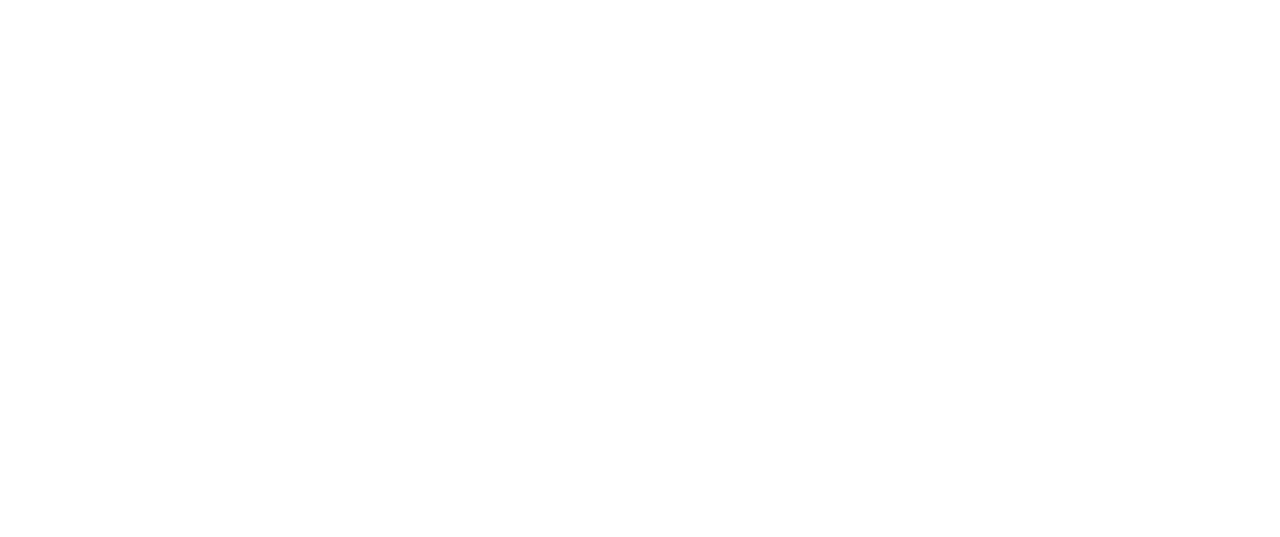
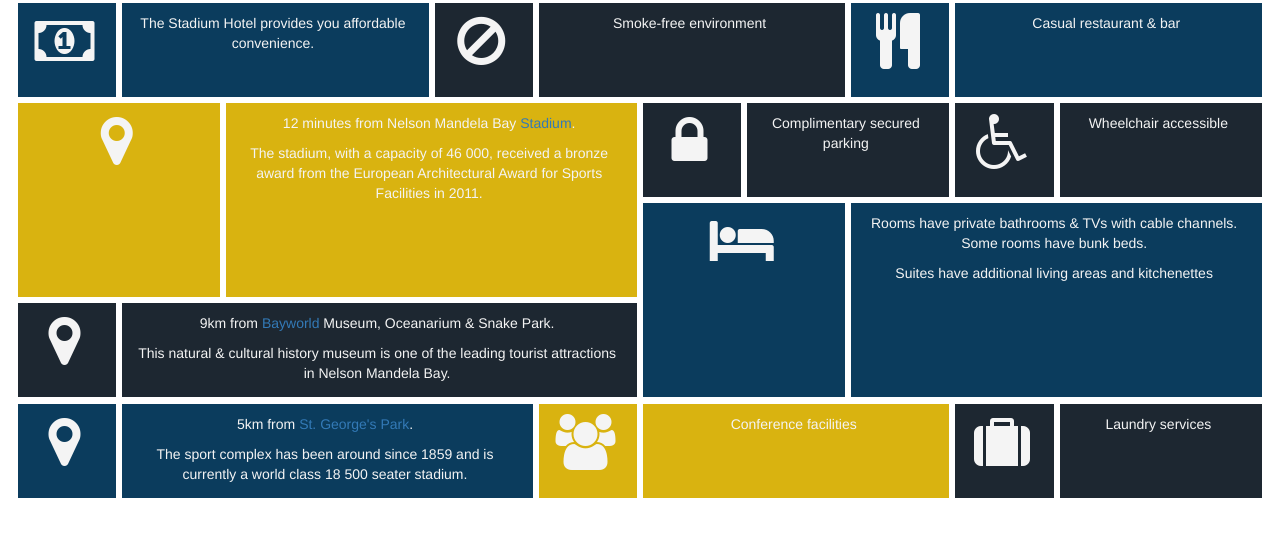
Before and after one commit to BelgiumCampus/stadiumhotel, a PHP site: page / in a window 1280 px wide. Before the commit the part shown is empty. Shown: the top 537 px of the page. Run offline with PHP 8.4, Linux system fonts and the light colour scheme; some libraries are stand-ins or nearby versions.

Commit message:
Basic tiled content on index. Icons should change to photos

```diff
--- a/css/site.css
+++ b/css/site.css
@@ -2,3 +2,48 @@
     font-family: "bank";
     src: url("../content/OPTIBankGothic-Medium") format("opentype");
 }
+
+.border {
+    border: 3px #fff solid;
+}
+
+.tile-sm {
+    height: 100px;
+    padding-left: 10px;
+    padding-top: 10px;
+    padding-bottom: 10px;
+    border: 3px #fff solid;
+    text-align: center;
+}
+
+.tile-lg {
+    height: 200px;
+    padding-left: 10px;
+    padding-top: 10px;
+    padding-bottom: 10px;
+    border: 3px #fff solid;
+    text-align: center;
+}
+
+.tile-color-1 {
+    background-color: #0B3C5D;
+    color: #F4F4F4;
+}
+
+.tile-color-2 {
+    background-color: #1d2731;
+    color: #F4F4F4;
+}
+
+.tile-color-3 {
+    background-color: #d9b310;
+    color: #F4F4F4;
+}
+
+.odd-tile {
+    margin-top: -100px;
+}
+
+.icon {
+    font-size: 4em !important;
+}
--- a/index.html
+++ b/index.html
@@ -3,6 +3,7 @@
     <head>
         <link rel="stylesheet" href="css/bootstrap.css" type="text/css"/>
         <link rel="stylesheet" href="css/site.css" type="text/css"/>
+        <link rel="stylesheet" href="https://maxcdn.bootstrapcdn.com/font-awesome/4.6.3/css/font-awesome.min.css" type="text/css"/>
         <!--todo: proper favicon-->
         <link rel="icon" href="content/stadium-hotel-logo.jpg"/>
         <meta name="viewport" content="width=device-width, initial-scale=1"/>
@@ -20,7 +21,89 @@
                 <!--quick booking-->
             </section>
             <section>
-                <!--tiles-->
+                <div class="container-fluid">
+                    <div class="row">
+                        <div class="col-lg-12 col-md-12 col-sm-12">
+                            <div class="">
+                                <div class="col-lg-1 tile-sm tile-color-1 hidden-xs hidden-sm"><i  class="fa fa-money icon"></i></div>
+                                <div class="col-lg-3 tile-sm tile-color-1 ">The Stadium Hotel provides you affordable convenience.</div>
+                                <div class="col-lg-1 tile-sm tile-color-2 hidden-xs hidden-sm"><i class="fa fa-ban icon"></i></div>
+                                <div class="col-lg-3 tile-sm tile-color-2 ">Smoke-free environment</div>
+                                <div class="col-lg-1 tile-sm tile-color-1 hidden-xs hidden-sm"><i class="fa fa-cutlery icon"></i></div>
+                                <div class="col-lg-3 tile-sm tile-color-1 ">Casual restaurant & bar</div>
+                            </div>
+                        </div>
+                    </div>
+                    <div class="row">
+                        <div class="col-lg-12 col-md-12 col-sm-12">
+                            <div class="">
+                                <div class="col-lg-2 tile-lg tile-color-3 hidden-xs hidden-sm"><i class="fa fa-map-marker icon"></i></div>
+                                <div class="col-lg-4 tile-lg tile-color-3 ">
+                                    <p>
+                                        12 minutes from Nelson Mandela Bay <a href="http://www.nmbstadium.com/">Stadium</a>.
+                                    </p>
+                                    <p>
+                                        The stadium, with a capacity of 46 000, received a bronze award from the European Architectural Award for Sports Facilities in 2011.
+                                    </p>
+                                </div>
+                                <div class="col-lg-1 tile-sm tile-color-2 hidden-xs hidden-sm"><i class="fa fa-lock icon"></i></div>
+                                <div class="col-lg-2 tile-sm tile-color-2 ">Complimentary secured parking</div>
+                                <div class="col-lg-1 tile-sm tile-color-2 hidden-xs hidden-sm"><i class="fa fa-wheelchair icon"></i></div>
+                                <div class="col-lg-2 tile-sm tile-color-2 ">Wheelchair accessible</div>
+                                <div class="col-lg-2 tile-lg tile-color-1 hidden-xs hidden-sm"><i class="fa fa-hotel icon"></i></div>
+                                <div class="col-lg-4 tile-lg tile-color-1">
+                                    <p>Rooms have private bathrooms & TVs with cable channels. Some rooms have bunk beds.</p>
+                                    <p>Suites have additional living areas and kitchenettes</p>
+                                </div>
+                            </div>
+                        </div>
+                    </div>
+                    <div class="row">
+                        <div class="col-lg-12 col-md-12 col-sm-12">
+                            <div class="odd-tile hidden-xs hidden-sm">
+                                <div class="col-lg-1 tile-sm tile-color-2 hidden-xs hidden-sm"><i class="fa fa-map-marker icon"></i></div>
+                                <div class="col-lg-5 tile-sm tile-color-2 ">
+                                    <p>
+                                        9km from <a href="http://www.bayworld.co.za/">Bayworld</a> Museum, Oceanarium & Snake Park.
+                                    </p>
+                                    <p>
+                                        This natural & cultural history museum is one of the leading tourist attractions in Nelson Mandela Bay.
+                                    </p>
+                                </div>
+                            </div>
+                            <!--the following div replaces the preceding div in mobile view-->
+                            <div class="hidden-md hidden-lg">
+                                <div class="col-lg-5 tile-sm tile-color-2 ">
+                                    <p>
+                                        9km from <a href="http://www.bayworld.co.za/">Bayworld</a> Museum, Oceanarium & Snake Park.
+                                    </p>
+                                    <p>
+                                        This natural & cultural history museum is one of the leading tourist attractions in Nelson Mandela Bay.
+                                    </p>
+                                </div>
+                            </div>
+                        </div>
+                    </div>
+                    <div class="row">
+                        <div class="col-lg-12 col-md-12 col-sm-12">
+                            <div class="">
+                                <div class="col-lg-1 tile-sm tile-color-1 hidden-xs hidden-sm"><i class="fa fa-map-marker icon"></i></div>
+                                <div class="col-lg-4 tile-sm tile-color-1 ">
+                                    <p>
+                                        5km from <a href="http://stgeorgespark.nmmu.ac.za/">St. George's Park</a>.
+                                    </p>
+                                    <p>
+                                        The sport complex has been around since 1859 and is currently a world class 18 500 seater stadium.
+                                    </p>
+                                </div>
+                                <div class="col-lg-1 tile-sm tile-color-3 hidden-xs hidden-sm"><i class="fa fa-users icon"></i></div>
+                                <div class="col-lg-3 tile-sm tile-color-3 ">Conference facilities</div>
+                                <div class="col-lg-1 tile-sm tile-color-2 hidden-xs hidden-sm"><i class="fa fa-suitcase icon"></i></div>
+                                <div class="col-lg-2 tile-sm tile-color-2 ">Laundry services</div>
+                            </div>
+                        </div>
+                    </div>
+                </div>
             </section>
             <section>
                 <!--contact form-->
```
